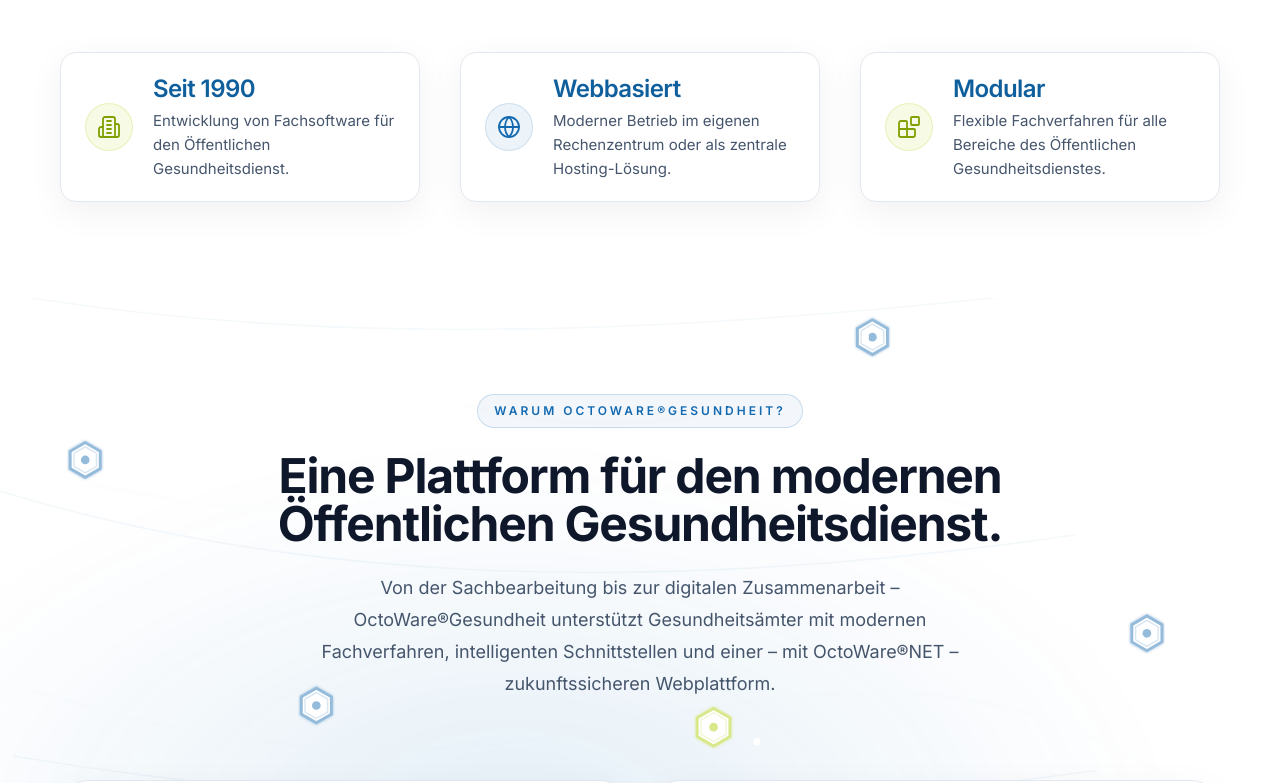
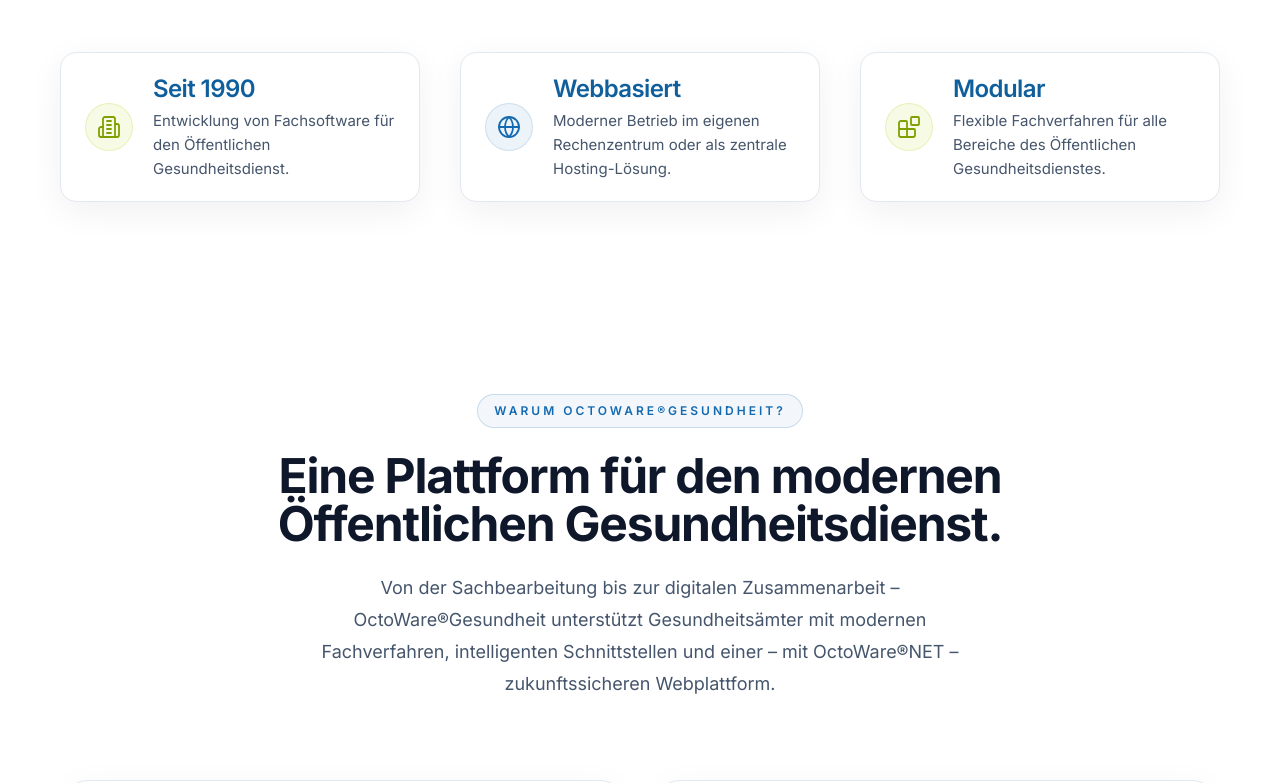
Before and after one commit to weblogger117-art/octoware-website, a Next.js app: page / in a window 1280 px wide. Shown: the part 792-1575 px from the top of the page. Built offline with nearby package versions, Linux system fonts and the light colour scheme.

Commit message:
Update WhyOctoWare.tsx

```diff
--- a/components/sections/WhyOctoWare.tsx
+++ b/components/sections/WhyOctoWare.tsx
@@ -40,52 +40,15 @@ const [isVisible, setIsVisible] = useState(false);
   ref={sectionRef}
   className="
         relative
-        overflow-hidden
-        bg-white
         pt-24
         pb-28
       "
     >
       {/* Hintergrund */}
-      <div
-        aria-hidden
-        className="
-          absolute
-          inset-0
-          -z-20
 
-          bg-[radial-gradient(circle_at_20%_25%,rgba(197,215,237,0.45)_0%,transparent_38%),radial-gradient(circle_at_85%_75%,rgba(20,106,177,0.08)_0%,transparent_40%),linear-gradient(to_bottom,#ffffff_0%,#f8fbfe_55%,#ffffff_100%)]
-        "
-      />
 
       {/* Netzwerkgrafik */}
-    <Image
-  src="/images/graphics/network-background.svg"
-  alt=""
-  aria-hidden="true"
-  width={3000}
-  height={1800}
-  draggable={false}
-  className="
-    absolute
 
-    left-[1%]
-    top-[50%]
-
-    w-[2600px]
-    max-w-none
-
-    -translate-x-1/2
-    -translate-y-1/2
-
-    opacity-45
-
-    z-0
-
-    pointer-events-none
-    select-none
-  "
-/>
 
     {/* Überschrift */}
 <div
```
